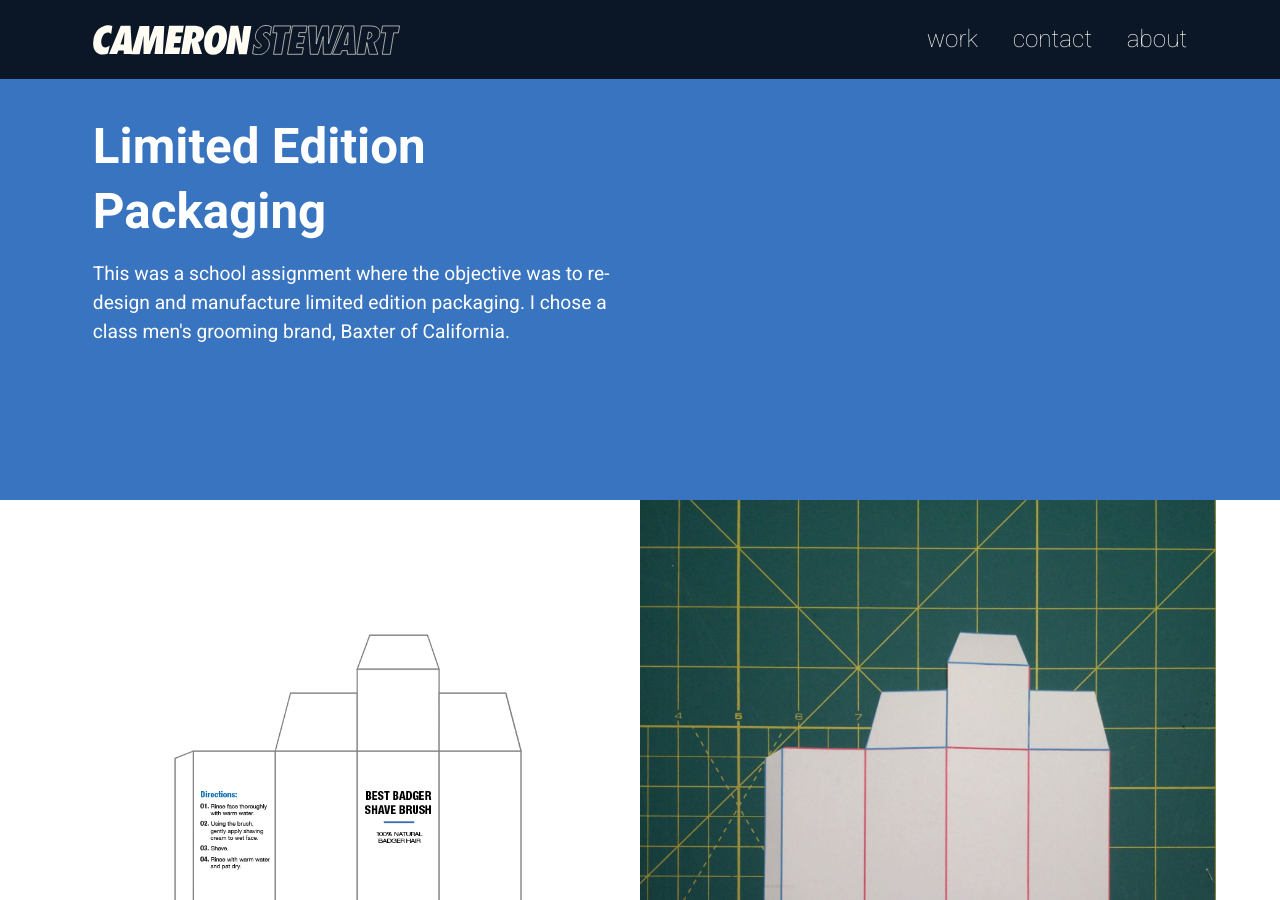
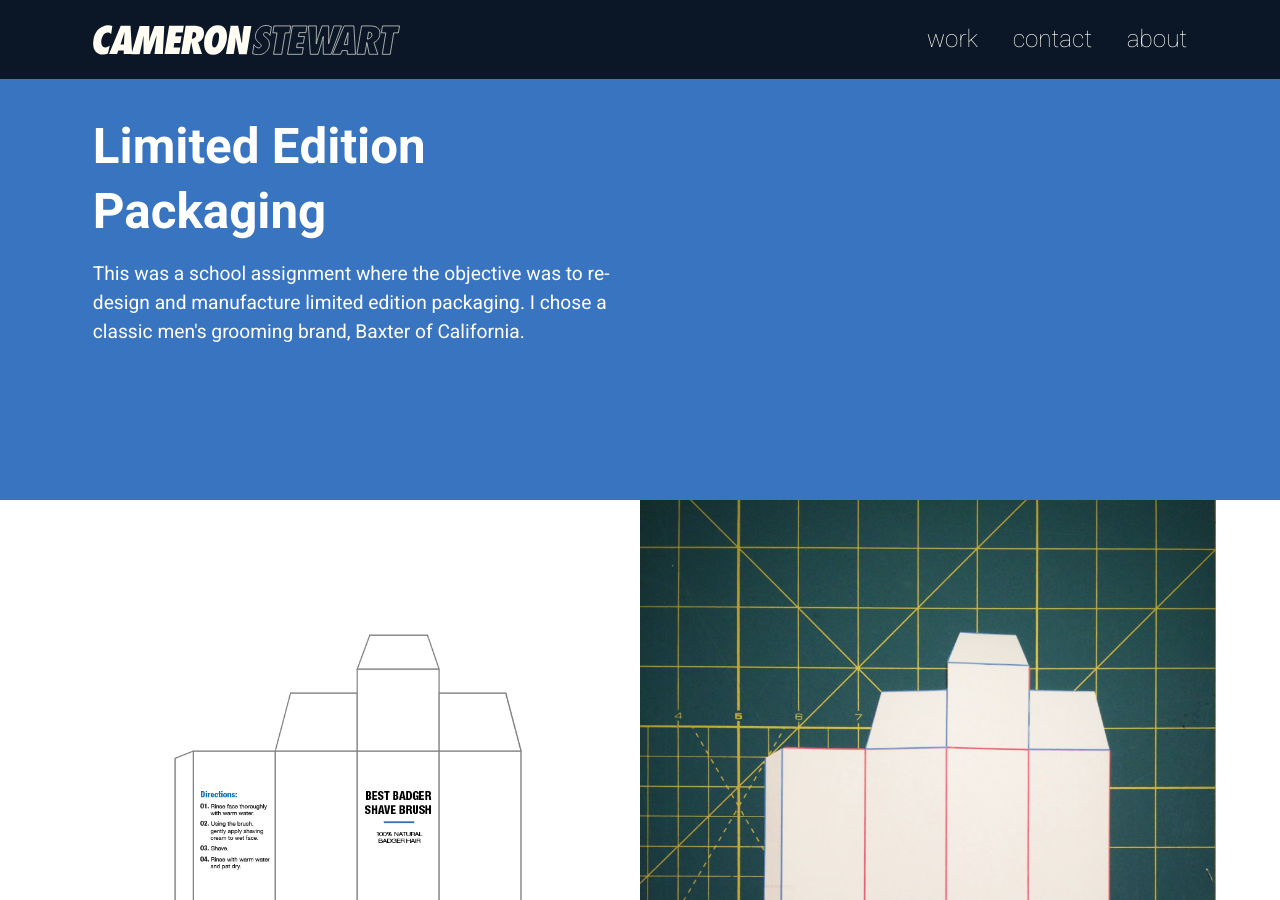
Before and after one commit to cstewartottawa/cameronstewart.design, a Jekyll site: the page built from baxter.html, in a window 1280 px wide and 900 px high, scrolled down 918 px. Built offline with Jekyll 4.4.1, drawn with Linux system fonts in a browser that asks for light colours.

```diff
--- a/baxter.html
+++ b/baxter.html
@@ -4,7 +4,7 @@ title: Baxter of California
 description: Baxter of California Case Study
 ---
 
-  {% include hero-intro.html title="Limited Edition Packaging" intro="This was a school assignment where the objective was to re-design and manufacture limited edition packaging. I chose a class men's grooming brand, Baxter of California." image="baxter-hero.jpg" class="baxter-intro" %}
+  {% include hero-intro.html title="Limited Edition Packaging" intro="This was a school assignment where the objective was to re-design and manufacture limited edition packaging. I chose a classic men's grooming brand, Baxter of California." image="baxter-hero.jpg" class="baxter-intro" %}
   {% include process-section.html image="baxter-vector.jpg" image2="baxter-die-cut.jpg" %}
 
   <section>
```
Also changed, not shown: lift.html (+12 -0 lines), images/baxter-die-cut.jpg, images/lift-cards.jpg (added), images/lift-logo-black.svg, images/lift-logo.svg, images/lift-sign.jpg (added).
